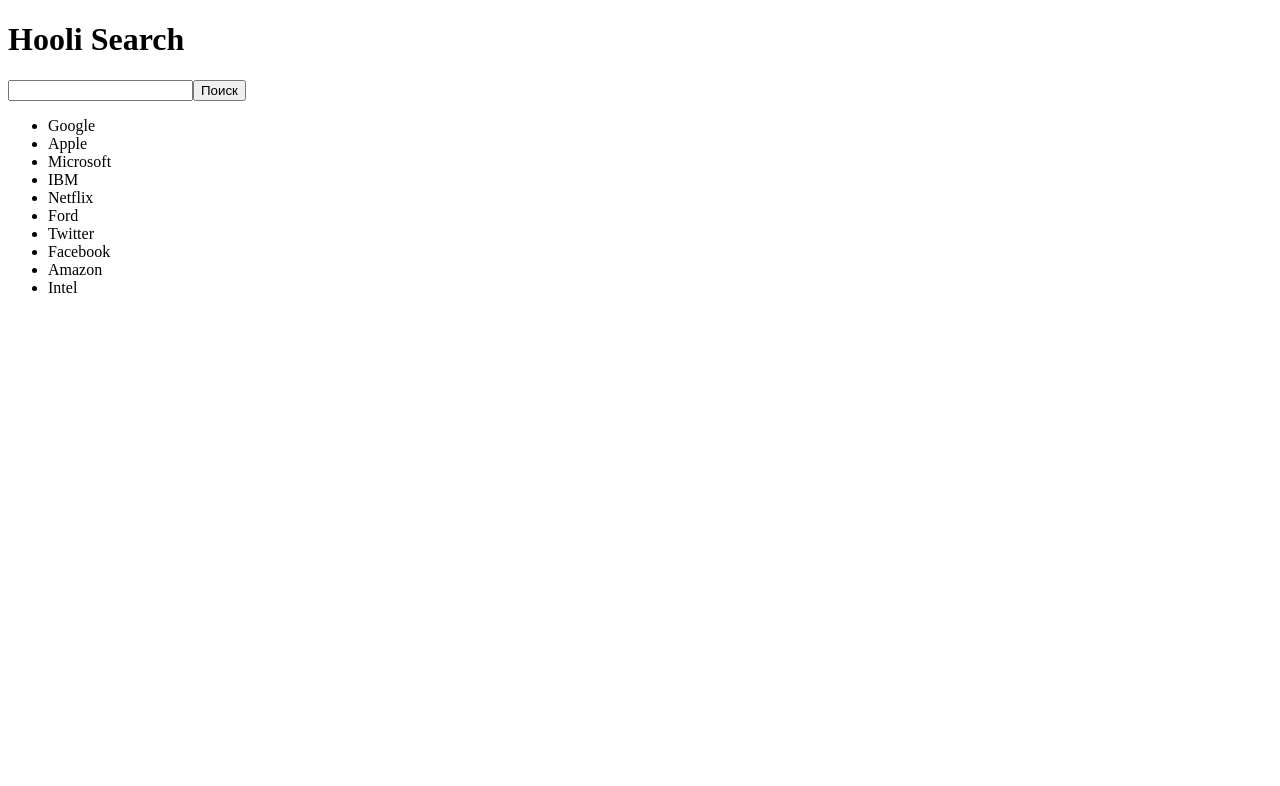
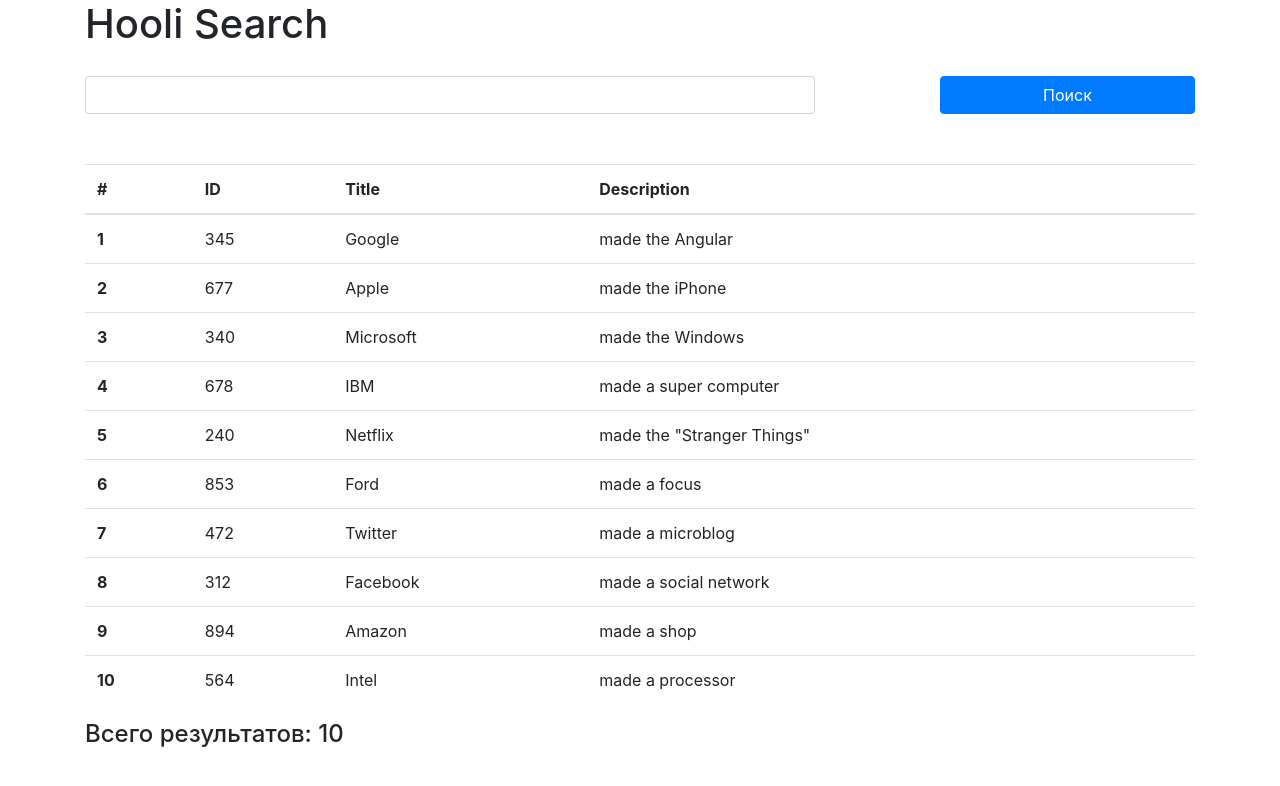
Before and after one commit to mr-Geadev/hooliSearch, an Angular app: page / in a window 1280 px wide. Shown: the top 786 px of the page. Built offline with nearby package versions, Linux system fonts and the light colour scheme.

Commit message:
Добавил верстку по bootstrap и сортировку

```diff
--- a/angular.json
+++ b/angular.json
@@ -23,6 +23,8 @@
               "src/assets"
             ],
             "styles": [
+              "./node_modules/bootstrap/dist/css/bootstrap.css",
+              "./node_modules/ngx-bootstrap/datepicker/bs-datepicker.css",
               "src/styles.css"
             ],
             "scripts": []
@@ -72,6 +74,8 @@
             "tsConfig": "src/tsconfig.spec.json",
             "karmaConfig": "src/karma.conf.js",
             "styles": [
+              "./node_modules/bootstrap/dist/css/bootstrap.css",
+              "./node_modules/ngx-bootstrap/datepicker/bs-datepicker.css",
               "src/styles.css"
             ],
             "scripts": [],
--- a/package.json
+++ b/package.json
@@ -20,7 +20,9 @@
     "@angular/platform-browser": "^6.1.0",
     "@angular/platform-browser-dynamic": "^6.1.0",
     "@angular/router": "^6.1.0",
+    "bootstrap": "^4.1.1",
     "core-js": "^2.5.4",
+    "ngx-bootstrap": "^3.1.1",
     "rxjs": "^6.0.0",
     "zone.js": "~0.8.26"
   },
--- a/src/app/app.component.css
+++ b/src/app/app.component.css
@@ -0,0 +1,52 @@
+.search-field {
+  margin-top: 20px;
+  width: 100%;
+}
+
+.submit-button {
+  margin-top: 20px;
+  width: 100%;
+}
+
+.search-result {
+  margin-top: 50px;
+}
+
+th:not(:first-child) {
+  cursor: pointer;
+}
+
+.spinner {
+  margin: 50px auto;
+  animation: 1.5s linear 0s normal none infinite running spinner;
+  background: #fed37f none repeat scroll 0 0;
+  border-radius: 50px;
+  height: 50px;
+  left: 50%;
+  top: 50%;
+  width: 50px;
+}
+.spinner::after {
+  border-color: #85d6de transparent;
+  border-radius: 80px;
+  border-style: solid;
+  border-width: 10px;
+  content: "";
+  height: 80px;
+  left: -15px;
+  position: absolute;
+  top: -15px;
+  width: 80px;
+}
+@keyframes spinner {
+  0% {
+    transform: rotate(0deg);
+  }
+  50% {
+    background: #85d6de none repeat scroll 0 0;
+    transform: rotate(180deg);
+  }
+  100% {
+    transform: rotate(360deg);
+  }
+}
--- a/src/app/app.component.html
+++ b/src/app/app.component.html
@@ -1,18 +1,49 @@
-<h1>
-  Hooli Search
-</h1>
+<div class="container">
+  <div class="row">
+    <div class="col">
+      <h1>
+        Hooli Search
+      </h1>
+    </div>
+  </div>
 
-<form [formGroup]="search" (submit)="setQuery()">
-  <input type="text" formControlName="stringQuery">
-  <button type="submit">Поиск</button>
-</form>
+  <form class="row" [formGroup]="search" (submit)="setQuery()">
+    <div class="col-12 col-md-8">
+      <input class="search-field form-control" type="text" formControlName="stringQuery">
+    </div>
+    <div class="col-12 col-md-3 offset-md-1">
+      <button class="submit-button btn btn-primary" type="submit">Поиск</button>
+    </div>
+  </form>
 
-<ul *ngIf="this.server.listOfResult">
-  <li *ngFor="let link of this.server.listOfResult">
-    {{link.title}}
-  </li>
-</ul>
+  <div class="row">
+    <div class="col search-result">
+      <ng-container *ngIf="this.server.listOfResult">
+        <table class="table">
+          <thead>
+          <tr>
+            <th>#</th>
+            <th (click)="setTypeSort('id')">ID</th>
+            <th (click)="setTypeSort('title')">Title</th>
+            <th (click)="setTypeSort('description')">Description</th>
+          </tr>
+          </thead>
+          <tbody>
+          <tr *ngFor="let link of this.server.listOfResult; let i = index;">
+            <th scope="row">{{i+1}}</th>
+            <td>{{link.id}}</td>
+            <td>{{link.title}}</td>
+            <td>{{link.description}}</td>
+          </tr>
+          </tbody>
+        </table>
 
-<div *ngIf="!this.server.listOfResult">
-  Загрузка
+        <h4>
+          Всего результатов: {{ this.server.listOfResult.length}}
+        </h4>
+      </ng-container>
+
+      <div *ngIf="!this.server.listOfResult" class="spinner"></div>
+    </div>
+  </div>
 </div>
--- a/src/app/app.component.ts
+++ b/src/app/app.component.ts
@@ -1,6 +1,6 @@
 import { Component, OnInit } from '@angular/core';
 import { FormControl, FormGroup } from '@angular/forms';
-import { BehaviorSubject } from 'rxjs';
+import { BehaviorSubject, Subject } from 'rxjs';
 import { debounceTime, distinctUntilChanged } from 'rxjs/operators';
 import { ServerService } from 'src/app/server.service';
 
@@ -16,6 +16,7 @@
   });
 
   readonly query: BehaviorSubject<string> = new BehaviorSubject<string>('');
+  readonly sortType: BehaviorSubject<string> = new BehaviorSubject<string>('');
 
   constructor(readonly server: ServerService) {
   }
@@ -24,9 +25,13 @@
     this.query.next(this.search.controls['stringQuery'].value);
   }
 
+  public setTypeSort(type: string) {
+    this.sortType.next(type);
+  }
+
   ngOnInit() {
     // Я не знаю как избавиться от этой подписки.
-    // Можно было кидать ее сразу в метод сервиса, но тогда не получилось бы отменять debounce по клику
+    // Можно было кидать этот поток сразу в метод сервиса(как я сначала и сделал), но тогда не получилось отменять debounce по клику
     this.search.controls['stringQuery'].valueChanges.pipe(
       debounceTime(1000),
     ).subscribe(() => this.setQuery());
@@ -34,7 +39,9 @@
     this.server.getLinks(
       this.query.pipe(
         distinctUntilChanged(),
-      )
+      ),
     );
+
+    this.server.sortList(this.sortType);
   }
 }
--- a/src/app/server.service.ts
+++ b/src/app/server.service.ts
@@ -1,7 +1,7 @@
 import { HttpClient } from '@angular/common/http';
 import { Injectable } from '@angular/core';
 import { Observable } from 'rxjs';
-import { delay, map } from 'rxjs/operators';
+import { delay, filter, map } from 'rxjs/operators';
 import { Link } from 'src/app/link.model';
 
 @Injectable()
@@ -12,11 +12,28 @@
   constructor(private _http: HttpClient) {
   }
 
+  public sortList(typeSort: Observable<string>): void {
+    typeSort.pipe(
+      filter(type => !!type),
+      map(type => {
+        this.listOfResult.sort((a, b) => {
+          if (a[type] < b[type]) {
+            return -1;
+          }
+          if (a[type] > b[type]) {
+            return 1;
+          }
+          return 0;
+        });
+      })
+    ).subscribe();
+  }
+
   public getLinks(searchQuery: Observable<string>): void {
     searchQuery.subscribe(
       (query) => {
         console.log(query);
-        this.listOfResult = [];
+        this.listOfResult = null;
         this.getLinksFromServer(query);
       },
     );
--- a/src/assets/json/server.json
+++ b/src/assets/json/server.json
@@ -1,54 +1,54 @@
 {
   "links": [
     {
-      "id": "0",
+      "id": "345",
       "title": "Google",
-      "description": "Google is American company"
+      "description": "made the Angular"
     },
     {
-      "id": "1",
+      "id": "677",
       "title": "Apple",
-      "description": "Apple is American company"
+      "description": "made the iPhone"
     },
     {
-      "id": "2",
+      "id": "340",
       "title": "Microsoft",
-      "description": "Microsoft is American company"
+      "description": "made the Windows"
     },
     {
-      "id": "3",
+      "id": "678",
       "title": "IBM",
-      "description": "IBM is American company"
+      "description": "made a super computer"
     },
     {
-      "id": "4",
+      "id": "240",
       "title": "Netflix",
-      "description": "Netflix is American company"
+      "description": "made the \"Stranger Things\""
     },
     {
-      "id": "5",
+      "id": "853",
       "title": "Ford",
-      "description": "Ford is American company"
+      "description": "made a focus"
     },
     {
-      "id": "6",
+      "id": "472",
       "title": "Twitter",
-      "description": "Twitter is American company"
+      "description": "made a microblog"
     },
     {
-      "id": "7",
+      "id": "312",
       "title": "Facebook",
-      "description": "Facebook is American company"
+      "description": "made a social network"
     },
     {
-      "id": "8",
+      "id": "894",
       "title": "Amazon",
-      "description": "Amazon is American company"
+      "description": "made a shop"
     },
     {
-      "id": "9",
+      "id": "564",
       "title": "Intel",
-      "description": "Intel is American company"
+      "description": "made a processor"
     }
   ]
 }
```
Also changed, not shown: 1 other file (tests, documents, lock files or other folders).
